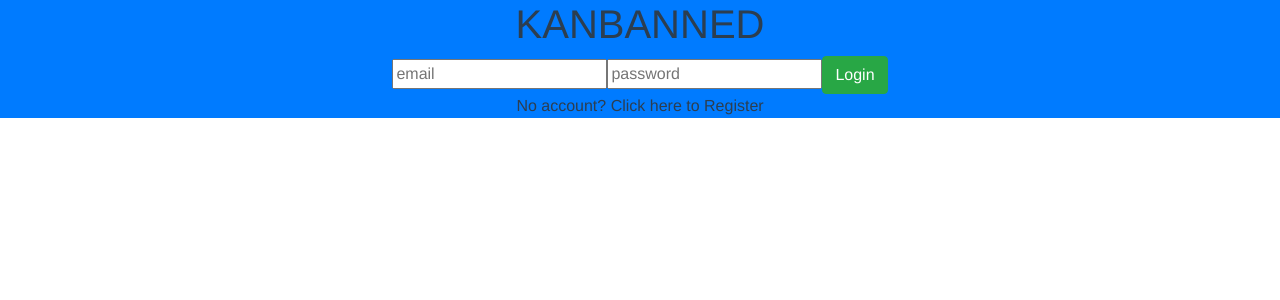
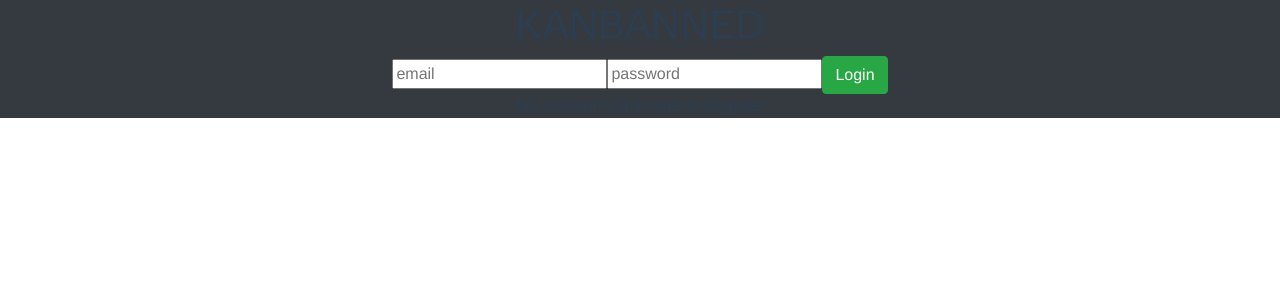
Before and after one commit to DarrylKilzer/kanban-demo, a Vue app in the folder client/: page /#/login in a window 1280 px wide. Shown: the top 300 px of the page. Built offline with nearby package versions, Linux system fonts and the light colour scheme; no server answers.

Commit message:
changes bg to dark

```diff
--- a/client/src/App.vue
+++ b/client/src/App.vue
@@ -1,5 +1,5 @@
 <template>
-  <div id="app" class="bg-primary">
+  <div id="app" class="bg-dark">
     <h1>KANBANNED</h1>
     <router-view />
   </div>
```
Also changed, not shown: 5 other files (tests, documents, lock files or other folders).
